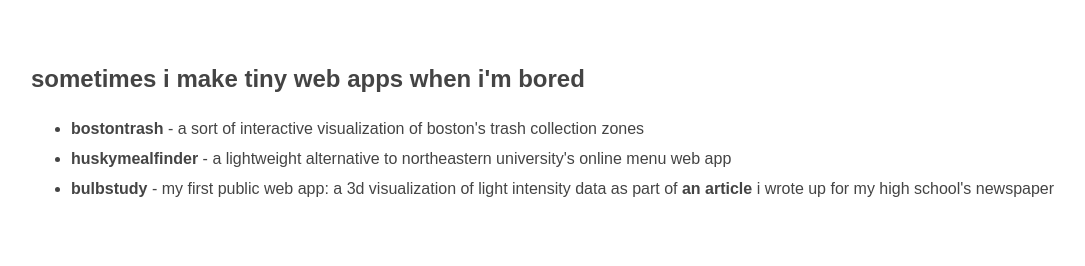
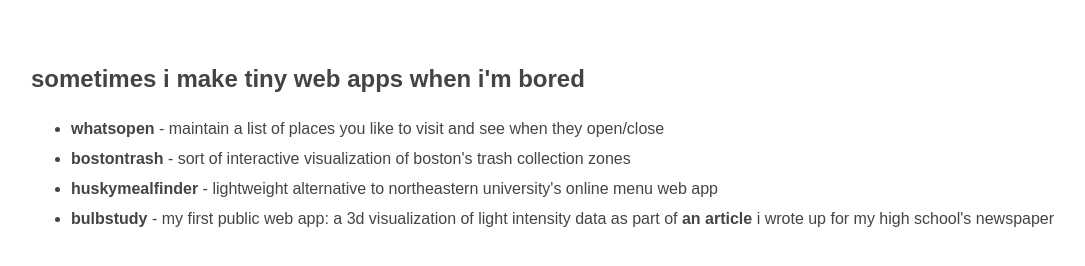
Before and after one commit to ercas/ercas.github.io, a plain HTML site: page index.html in a window 1280 px wide. Shown: the whole page, without its empty margins (33-1118 px from the left). Drawn offline with Linux system fonts and the light colour scheme.

Commit message:
whatsopen

```diff
--- a/index.html
+++ b/index.html
@@ -6,8 +6,9 @@
     <body>
         <h2>sometimes i make tiny web apps when i'm bored</h2>
         <ul>
-            <li><a href=bostontrash/>bostontrash</a> - a sort of interactive visualization of boston's trash collection zones</li>
-            <li><a href=huskymealfinder/>huskymealfinder</a> - a lightweight alternative to northeastern university's online menu web app</li>
+            <li><a href=whatsopen/>whatsopen</a> - maintain a list of places you like to visit and see when they open/close</li>
+            <li><a href=bostontrash/>bostontrash</a> - sort of interactive visualization of boston's trash collection zones</li>
+            <li><a href=huskymealfinder/>huskymealfinder</a> - lightweight alternative to northeastern university's online menu web app</li>
             <li><a href=tannertimes/maps_interactive/interactive.html>bulbstudy</a> - my first public web app: a 3d visualization of light intensity data as part of <a href=http://www.thetannertimes.net/single-post/2016/04/29/Turning-on-the-Lights-at-Peabody-High>an article</a> i wrote up for my high school's newspaper</li>
         </ul>
     </body>
```
